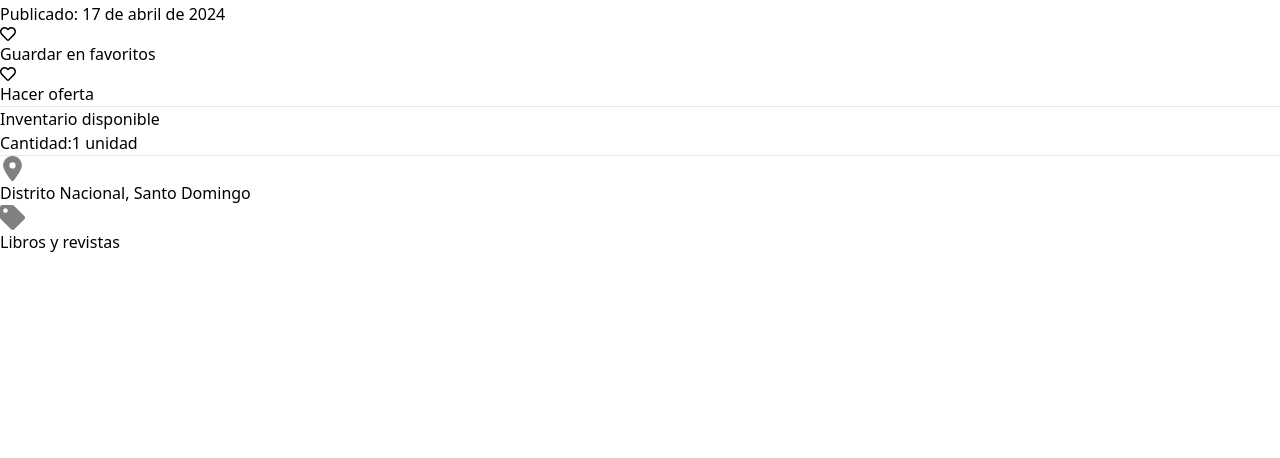
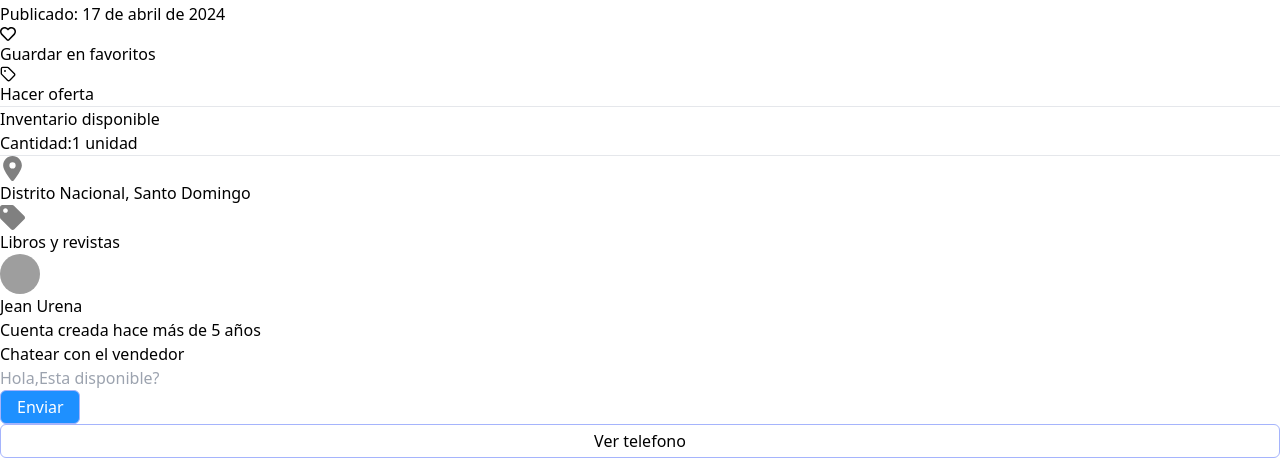
Before and after one commit to JPUrenaDev/AJ-Commerce, a React (Vite) app: page / in a window 1280 px wide. Shown: the part 4897-5355 px from the top of the page. Before the commit the page ends 5151 px from the top, so only its background shows below. Built offline with nearby package versions, Linux system fonts and the light colour scheme; grey boxes are pictures that could not be loaded.

Commit message:
adding more features to the details product component

```diff
--- a/package.json
+++ b/package.json
@@ -10,6 +10,9 @@
     "preview": "vite preview"
   },
   "dependencies": {
+    "@emotion/react": "^11.11.4",
+    "@emotion/styled": "^11.11.5",
+    "@mui/material": "^5.15.20",
     "@reduxjs/toolkit": "^2.2.5",
     "react": "^18.2.0",
     "react-dom": "^18.2.0",
@@ -18,7 +21,8 @@
     "react-redux": "^9.1.2",
     "react-router": "^6.23.1",
     "react-router-dom": "^6.23.1",
-    "redux": "^5.0.1"
+    "redux": "^5.0.1",
+    "styled-components": "^6.1.11"
   },
   "devDependencies": {
     "@types/node": "^20.14.1",
--- a/src/components/PostsDetails/PostsDetails.tsx
+++ b/src/components/PostsDetails/PostsDetails.tsx
@@ -6,6 +6,7 @@ import { SaveInFavorite } from "./ui/SaveInFavorite";
 import { DoOffer } from "./ui/DoOffer";
 import { FaLocationDot } from "react-icons/fa6";
 import { FaTag } from "react-icons/fa";
+import { SellerCard } from "./SellerCard";
 
 export const PostsDetails = () => {
   return (
@@ -40,10 +41,12 @@ export const PostsDetails = () => {
             </div>
           </div>
         </div>
+
         <div className="rounded-l-lg  bg-black w-[35px]  py-[20px] mr-4 ml-4 opacity-75 pl-1 cursor-pointer">
           <IoIosArrowForward size={30} color="white" />
         </div>
       </div>
+
       <div>
         <hr className="border-salate-500"></hr>
         <ChangePagePostsDetails />
@@ -74,6 +77,8 @@ export const PostsDetails = () => {
                 <FaTag color="gray" size={25} />
                 <h2>Libros y revistas</h2>
               </div>
+
+              <SellerCard />
             </div>
           </div>
         </div>
--- /dev/null
+++ b/src/components/PostsDetails/SellerCard.tsx
@@ -0,0 +1,21 @@
+import React from "react";
+import Avatar from "@mui/material/Avatar";
+import Stack from "@mui/material/Stack";
+import { deepOrange } from "@mui/material/colors";
+import { SellerChat } from "./SellerChat";
+export const SellerCard = () => {
+  return (
+    <>
+      <div className="w-full h-[250px] border border-gray-300 px-3 py-3 rounded-lg">
+        <div className="flex items-center gap-2 mb-6">
+          <Avatar src="/broken-image.jpg" />
+          <div className="flex flex-col">
+            <h2>Jean Urena</h2>
+            <h3>Cuenta creada hace más de 5 años</h3>
+          </div>
+        </div>
+        <SellerChat />
+      </div>
+    </>
+  );
+};
--- /dev/null
+++ b/src/components/PostsDetails/SellerChat.tsx
@@ -0,0 +1,35 @@
+import React from "react";
+import { ButtonModel } from "../ui/ButtonModel";
+
+export const SellerChat = () => {
+  return (
+    <div className=" bg-sky-50 h-[99px] border border-indigo-300 px-3 py-2   rounded-lg ">
+      <h3 className="font-medium text-[13px] mb-2">Chatear con el vendedor</h3>
+      <div className="flex items-center gap-3 ">
+        <input
+          placeholder="Hola,Esta disponible?"
+          className="border  w-[250px] h-[40px] rounded-lg px-2"
+        ></input>
+
+        <ButtonModel
+          width={"80px"}
+          height={"30px"}
+          bgColor={"#1E90FF"}
+          textColor={"white"}
+        >
+          Enviar
+        </ButtonModel>
+      </div>
+      <div className="mt-10">
+        <ButtonModel
+          width={"100%"}
+          height={"30px"}
+          bgColor={"white"}
+          textColor={"black"}
+        >
+          Ver telefono
+        </ButtonModel>
+      </div>
+    </div>
+  );
+};
--- a/src/components/PostsDetails/ui/DoOffer.tsx
+++ b/src/components/PostsDetails/ui/DoOffer.tsx
@@ -1,10 +1,11 @@
 import React from "react";
 import { FaRegHeart } from "react-icons/fa";
+import { LuTag } from "react-icons/lu";
 export const DoOffer = () => {
   return (
-    <div className="w-[400px] h-[50px] rounded-lg  ">
+    <div className="w-[400px] h-[50px] rounded-lg cursor-pointer ">
       <div className="flex shadow-2xl justify-center  items-center gap-4 bg-yellow-400 hover:bg-blue-400 text-blue-700 font-semibold hover:text-white py-2 px-4  border-blue-500 hover:border-transparent rounded">
-        <FaRegHeart color="black" />
+        <LuTag color="black" />
         <h3 className="text-black">Hacer oferta</h3>
       </div>
     </div>
--- a/src/components/PostsDetails/ui/SaveInFavorite.tsx
+++ b/src/components/PostsDetails/ui/SaveInFavorite.tsx
@@ -3,7 +3,7 @@ import { FaRegHeart } from "react-icons/fa";
 
 export const SaveInFavorite = () => {
   return (
-    <div className="w-[400px] h-[50px] rounded-lg mt-5 mb-3 ">
+    <div className="w-[400px] h-[50px] rounded-lg mt-5 mb-3 cursor-pointer">
       <div className="flex shadow-2xl justify-center  items-center gap-4 bg-transparent hover:bg-blue-500 text-blue-700 font-semibold hover:text-white py-2 px-4 border border-blue-500 hover:border-transparent rounded">
         <FaRegHeart />
         <h3>Guardar en favoritos</h3>
--- /dev/null
+++ b/src/components/ui/ButtonModel.tsx
@@ -0,0 +1,32 @@
+import styled from "styled-components";
+
+const Button = styled.button`
+  ${(props) => `
+
+    color: ${props.color};
+    font-size: 1em;
+
+    padding: 0.25em 1em;
+    border: 3px ;
+    border-radius: 6px;
+    height:${props.heigth};
+    width:${props.width};
+    display: block;
+    border: 1px solid #a5b4fc;
+    background-color:${props.bgColor};
+  `}
+`;
+
+export const ButtonModel = ({
+  children,
+  bgColor,
+  textColor,
+  height,
+  width,
+}) => {
+  return (
+    <Button bgColor={bgColor} color={textColor} width={width} height={height}>
+      {children}
+    </Button>
+  );
+};
```
Also changed, not shown: 1 other file (tests, documents, lock files or other folders).
